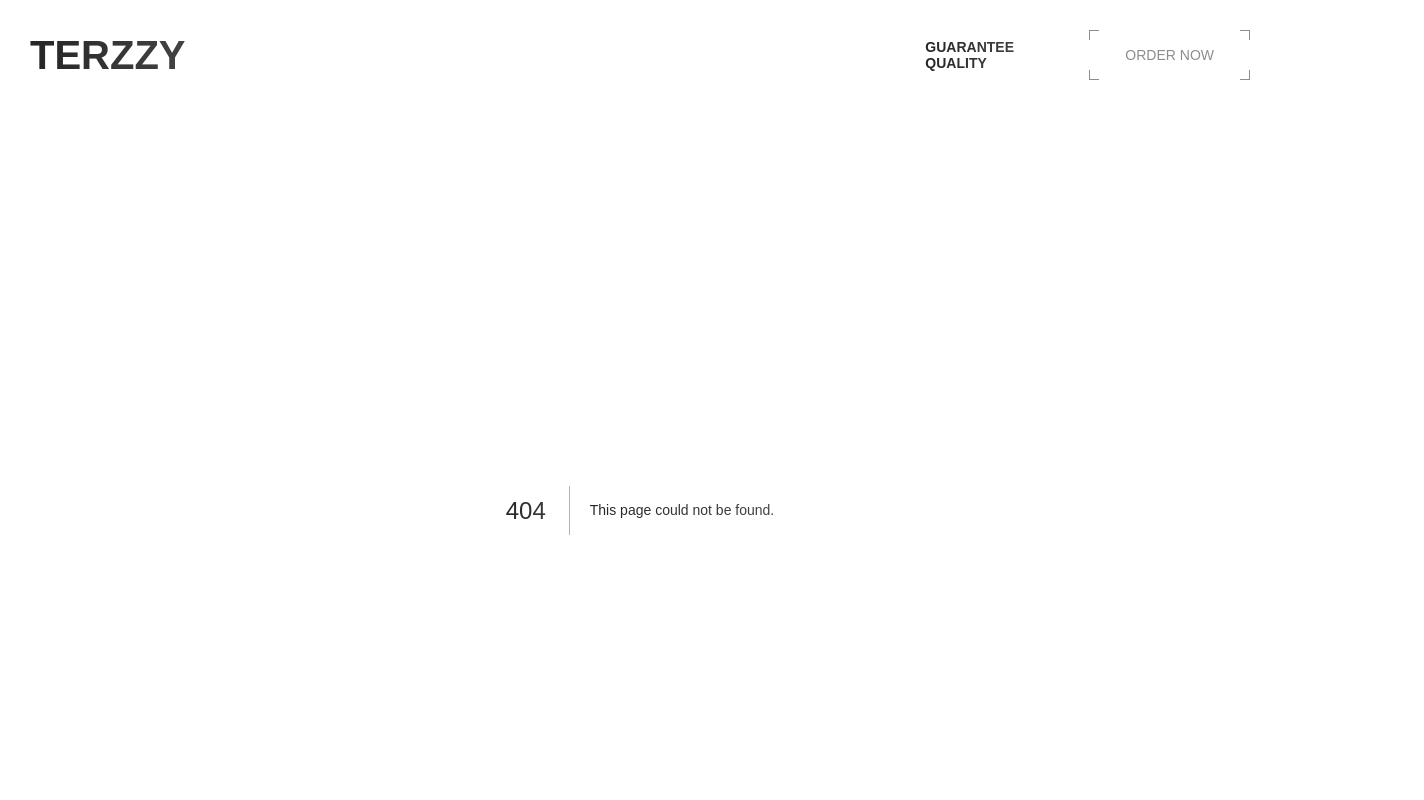
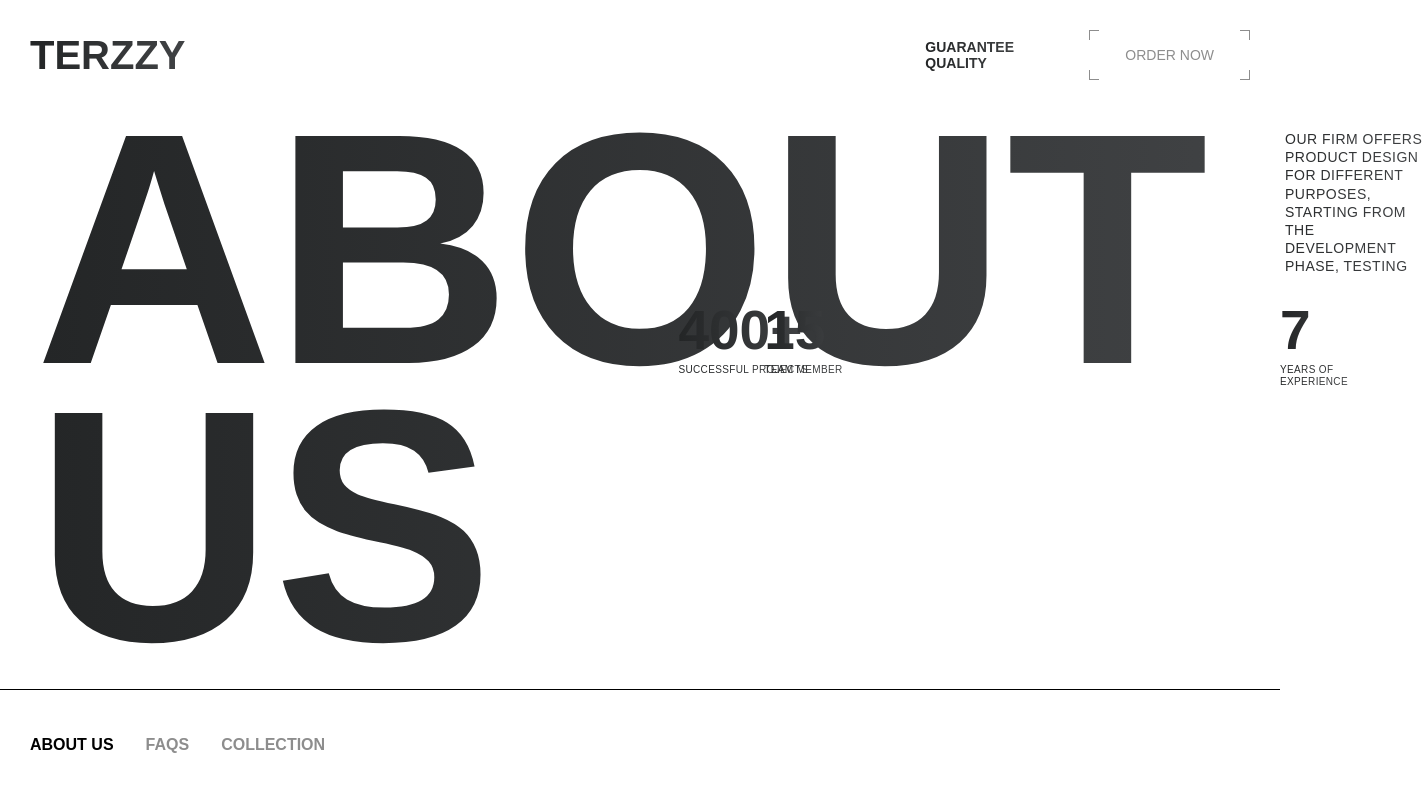
Before and after one commit to vansteplive/terzzy, a Next.js app: page /about-us in a window 1280 px wide. Before the commit this address had no page. Shown: the top 800 px of the page, 1424 px wide, since content can reach past the window. Built offline with nearby package versions, Linux system fonts and the light colour scheme; a web font is replaced by a local one.

Commit message:
начата работа над about us

```diff
--- /dev/null
+++ b/src/pages/about-us/about-us.module.css
@@ -0,0 +1,70 @@
+.text {
+    padding-left: 35px;
+    font-weight: 600;
+    font-size: 330px;
+    line-height: 84%;
+  }
+  .aboutUs {
+    width: 390px;
+  }
+  .information {
+    position: absolute;
+    left: 1250px;
+    top: 130px;
+    max-width: 390px;
+    max-height: 144px;
+    padding-left: 35px;
+    font-size: 14px;
+    font-weight: 400;
+    line-height: 130%;
+    letter-spacing: 0.035em;
+    text-transform: uppercase;
+  }
+  .advance {
+    display: flex;
+    justify-content: space-around;
+    width: 100%;
+  }
+  .years {
+    position: absolute;
+    width: 69px;
+    height: 81px;
+    left: 1280px;
+    top: 296px;
+    font-weight: 600;
+    font-size: 55px;
+    line-height: 68px;
+    text-transform: uppercase;
+  }
+  .number {
+    position: absolute;
+    left: 53%;
+
+    top: 296px;
+    bottom: 404px;
+    font-weight: 600;
+    font-size: 55px;
+    line-height: 68px;
+    text-transform: uppercase;
+  }
+  .team {
+    position: absolute;
+    left: 59.71%;
+
+    top: 296px;
+    bottom: 404px;
+    font-weight: 600;
+    font-size: 55px;
+    line-height: 68px;
+    text-transform: uppercase;
+  }
+  .info {
+    font-weight: 400;
+    font-size: 10px;
+    line-height: 120%;
+    letter-spacing: 0.035em;
+    text-transform: uppercase;
+  }
+  .firstString {
+    position: relative;
+  }
--- /dev/null
+++ b/src/pages/about-us/index.tsx
@@ -0,0 +1,38 @@
+import { useHorizontalScroll } from "@/shared/hooks";
+import Head from "next/head";
+import styles from "./about-us.module.css";
+
+export default function FaqsPage() {
+    const scrollRef = useHorizontalScroll();
+
+  return (
+    <>
+      <Head>
+        <title>Faqs</title>
+      </Head>
+      <main ref={scrollRef} className={styles.content}>
+      <div className={styles.aboutUs}>
+            <p className={styles.information}>Our firm offers product design for different purposes, starting from the development phase, testing up to visualization for online stores, presentations, websites, brochures, and advertisements. Product sketches, CAD design for manufacturing, product realistic visualizations, 3D rendering services are not the complete list of our competencies.</p>
+             <div className={styles.advance}>
+                <div className={styles.years}>
+                    <p>7</p>
+                    <p className={styles.info}>years of experience</p>
+                </div>
+                <div className={styles.number}>
+                    <p>400+</p>
+                    <p className={styles.info}>successful projects</p>
+                </div>
+                <div className={styles.team}>
+                    <p>15</p>
+                    <p className={styles.info}>team member</p>
+                </div>
+              </div>
+        </div>
+        <p className={styles.text}>ABOUT</p>
+        <div className={styles.secondString}>
+            <p className={styles.text}>US</p>
+        </div>
+      </main>
+    </>
+  );
+}
```
